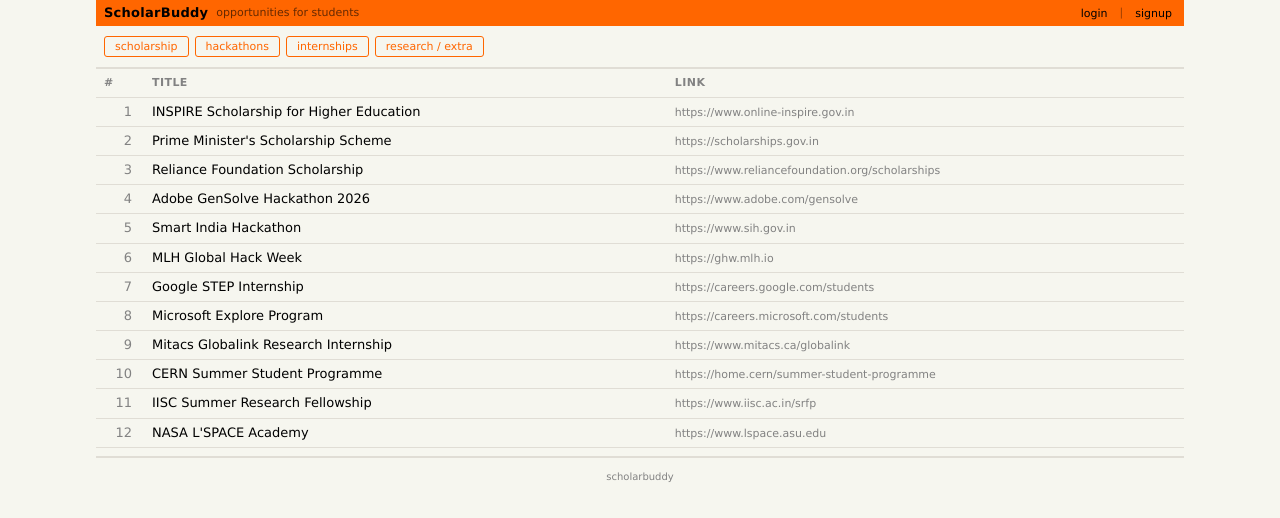
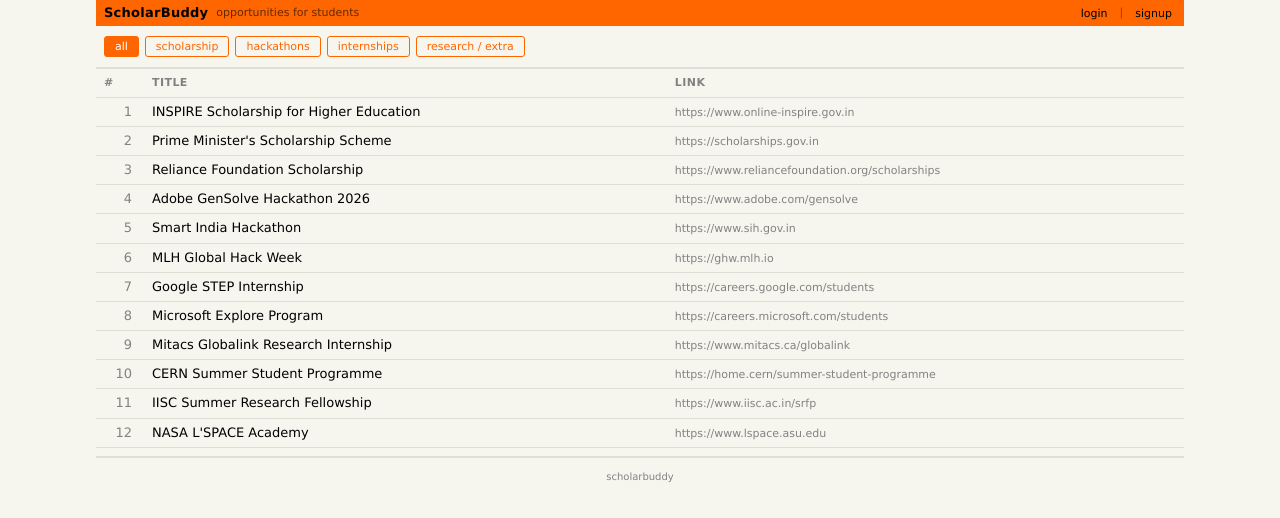
Before and after one commit to ScrewDriverInd/ScholarBuddy, a React (Vite) app in the folder frontend/: page / in a window 1280 px wide. Shown: the top 518 px of the page. Built offline with nearby package versions, Linux system fonts and the light colour scheme; no server answers.

Commit message:
added all chip blactract

```diff
--- a/frontend/src/App.jsx
+++ b/frontend/src/App.jsx
@@ -2,6 +2,7 @@
 import './App.css'
 
 const TYPES = [
+  { label: 'all', value: null },
   { label: 'scholarship', value: 'scholarship' },
   { label: 'hackathons', value: 'hackathon' },
   { label: 'internships', value: 'internship' },
@@ -77,7 +78,7 @@
   }, [activeType])
 
   const handleChipClick = (value) => {
-    setActiveType((prev) => (prev === value ? null : value))
+    setActiveType(value)
   }
 
   return (
```
